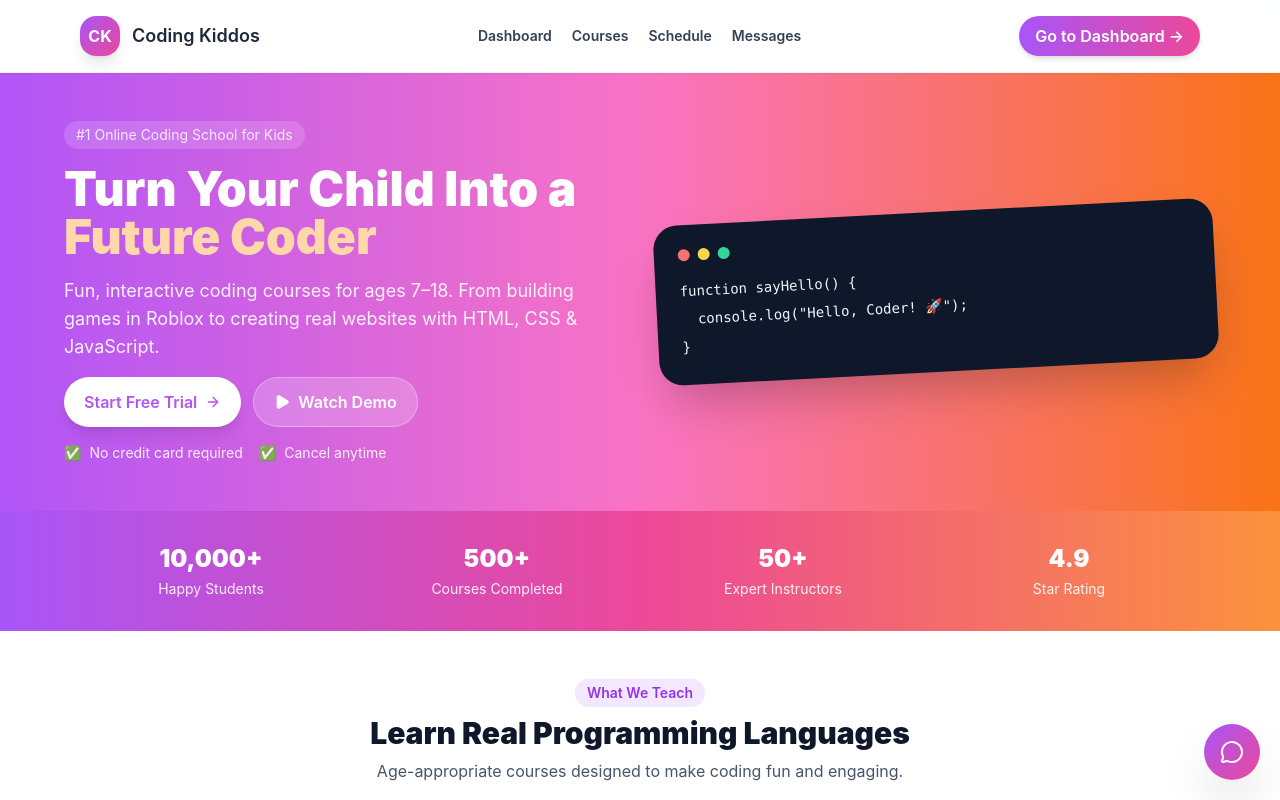
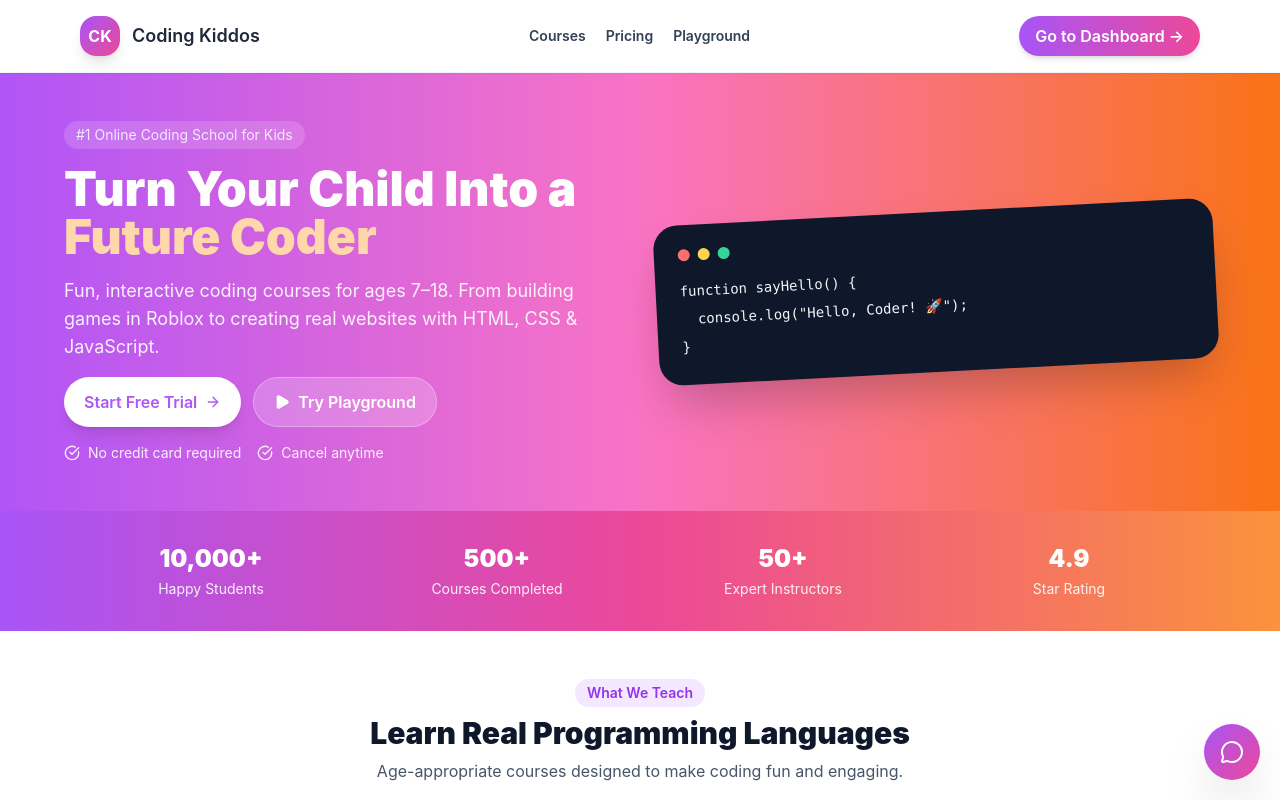
Before and after one commit to ulrichando/ourcodingkiddos, a Next.js app: page / in a window 1280 px wide. Shown: the top 800 px of the page. Built offline with nearby package versions, Linux system fonts and the light colour scheme.

Commit message:
Align home nav and hero with playground/ pricing CTAs

```diff
--- a/app/layout.tsx
+++ b/app/layout.tsx
@@ -17,17 +17,14 @@ export default function RootLayout({ children }: { children: ReactNode }) {
                 <span className="text-lg font-semibold text-slate-800">Coding Kiddos</span>
               </Link>
               <nav className="flex items-center gap-5 text-sm font-semibold text-slate-700">
-                <Link href="/dashboard/parent" className="hover:text-slate-900">
-                  Dashboard
-                </Link>
                 <Link href="/courses/intro" className="hover:text-slate-900">
                   Courses
                 </Link>
                 <Link href="/schedule" className="hover:text-slate-900">
-                  Schedule
+                  Pricing
                 </Link>
-                <Link href="/dashboard/parent" className="hover:text-slate-900">
-                  Messages
+                <Link href="/playground" className="hover:text-slate-900">
+                  Playground
                 </Link>
               </nav>
               <div className="flex items-center gap-3">
--- a/app/page.tsx
+++ b/app/page.tsx
@@ -1,5 +1,5 @@
 import Link from "next/link";
-import { ArrowRight, Play } from "lucide-react";
+import { ArrowRight, Play, CheckCircle } from "lucide-react";
 
 const stats = [
   { label: "Happy Students", value: "10,000+" },
@@ -93,17 +93,20 @@ export default function LandingPage() {
               >
                 Start Free Trial <ArrowRight className="w-4 h-4" />
               </Link>
-              <button className="inline-flex items-center gap-2 rounded-full bg-white/20 text-white font-semibold px-5 py-3 border border-white/30">
+              <Link
+                href="/playground"
+                className="inline-flex items-center gap-2 rounded-full bg-white/20 text-white font-semibold px-5 py-3 border border-white/30"
+              >
                 <Play className="w-4 h-4 fill-white" />
-                Watch Demo
-              </button>
+                Try Playground
+              </Link>
             </div>
             <div className="flex gap-4 text-sm text-white/90">
               <div className="inline-flex items-center gap-2">
-                <span>✅</span> No credit card required
+                <CheckCircle className="h-4 w-4" /> No credit card required
               </div>
               <div className="inline-flex items-center gap-2">
-                <span>✅</span> Cancel anytime
+                <CheckCircle className="h-4 w-4" /> Cancel anytime
               </div>
             </div>
           </div>
```
